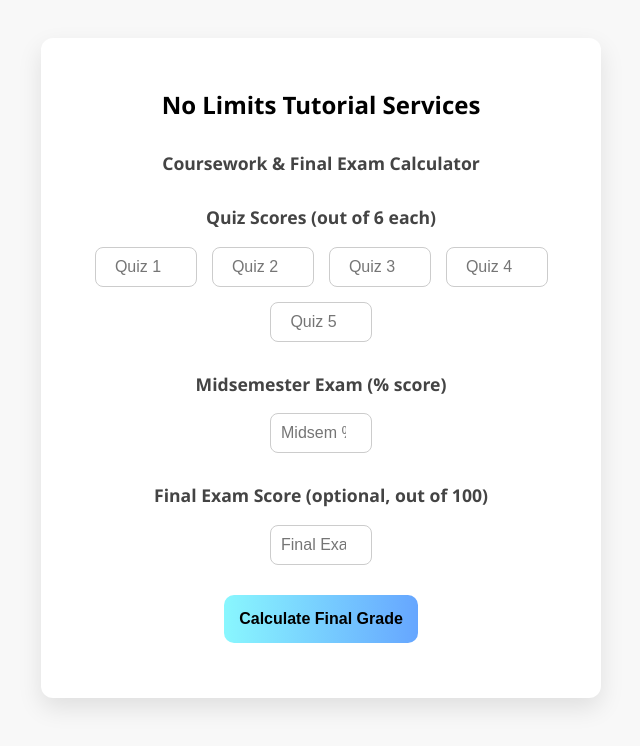
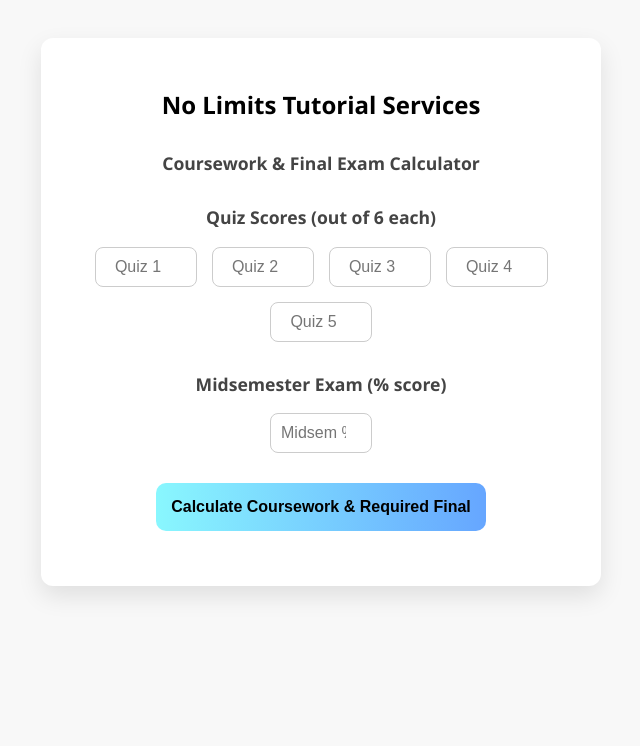
Before and after one commit to noelpo/ECON1000-COURSE-WORK, a plain HTML site: page index.html in a window 1280 px wide. Shown: the whole page, without its empty margins (319-959 px from the left). Drawn offline with Linux system fonts and the light colour scheme.

Commit message:
Update index.html

```diff
--- a/index.html
+++ b/index.html
@@ -95,15 +95,10 @@
       <input type="number" min="0" max="100" id="midsemInput" placeholder="Midsem %">
     </div>
 
-    <h3>Final Exam Score (optional, out of 100)</h3>
-    <div class="input-group">
-      <input type="number" min="0" max="100" id="finalInput" placeholder="Final Exam %">
-    </div>
+    <button onclick="calculate()">Calculate Coursework & Required Final</button>
 
-    <button onclick="calculate()">Calculate Final Grade</button>
-
-    <div class="result" id="gradeOutput"></div>
-    <div class="result" id="finalRequired"></div>
+    <div class="result" id="courseworkOutput"></div>
+    <div class="result" id="finalRequiredOutput"></div>
     <div class="error" id="errorMsg"></div>
   </div>
 
@@ -111,14 +106,13 @@
     function calculate() {
       const quizzes = Array.from(document.querySelectorAll('#quizInputs input')).map(input => parseFloat(input.value));
       const midsem = parseFloat(document.getElementById('midsemInput').value);
-      const finalExam = parseFloat(document.getElementById('finalInput').value);
       const errorMsg = document.getElementById('errorMsg');
-      const gradeOutput = document.getElementById('gradeOutput');
-      const finalRequired = document.getElementById('finalRequired');
+      const courseworkOutput = document.getElementById('courseworkOutput');
+      const finalRequiredOutput = document.getElementById('finalRequiredOutput');
 
       errorMsg.textContent = '';
-      gradeOutput.textContent = '';
-      finalRequired.textContent = '';
+      courseworkOutput.textContent = '';
+      finalRequiredOutput.textContent = '';
 
       // Validate quiz scores
       for (let q of quizzes) {
@@ -133,30 +127,24 @@
         return;
       }
 
-      if (!isNaN(finalExam) && (finalExam < 0 || finalExam > 100)) {
-        errorMsg.textContent = '❌ Final exam must be between 0 and 100.';
-        return;
-      }
+      // Calculate best 3 quizzes
+      const bestThree = quizzes.sort((a, b) => b - a).slice(-3);
+      const quizScore = bestThree.reduce((a, b) => a + b, 0);
+      const quizPercent = (quizScore / 18) * 10; // 3 best quizzes out of 18, scaled to 10%
 
-      // Calculate best 3 quizzes
-      const bestThree = quizzes.sort((a, b) => b - a).slice(0, 3);
-      const quizScore = bestThree.reduce((a, b) => a + b, 0);
-      const quizPercent = (quizScore / 18) * 10; // out of 10%
-
-      // Midsem is now in % form
+      // Midsemester exam out of 100%, scaled to 40%
       const midsemPercent = (midsem / 100) * 40;
 
       const courseworkTotal = quizPercent + midsemPercent;
 
-      let totalGrade;
-      if (!isNaN(finalExam)) {
-        const finalPercent = (finalExam / 100) * 50;
-        totalGrade = courseworkTotal + finalPercent;
-        gradeOutput.textContent = `🎓 Final Grade: ${totalGrade.toFixed(2)}%`;
+      courseworkOutput.textContent = `📘 Coursework Total: ${courseworkTotal.toFixed(2)}%`;
+
+      const requiredFinal = ((50 - courseworkTotal) / 50) * 100;
+
+      if (courseworkTotal >= 50) {
+        finalRequiredOutput.textContent = `✅ You're already passing with your coursework!`;
       } else {
-        gradeOutput.textContent = `📘 Coursework Total (Quizzes + Midsem): ${courseworkTotal.toFixed(2)}%`;
-        const requiredFinal = Math.max(0, ((50 - courseworkTotal) / 50) * 100);
-        finalRequired.textContent = `📌 You need ${requiredFinal.toFixed(2)}% in the Final Exam to PASS (50%).`;
+        finalRequiredOutput.textContent = `📌 You need ${requiredFinal.toFixed(2)}% in the Final Exam to PASS (total 50%).`;
       }
     }
   </script>
```
